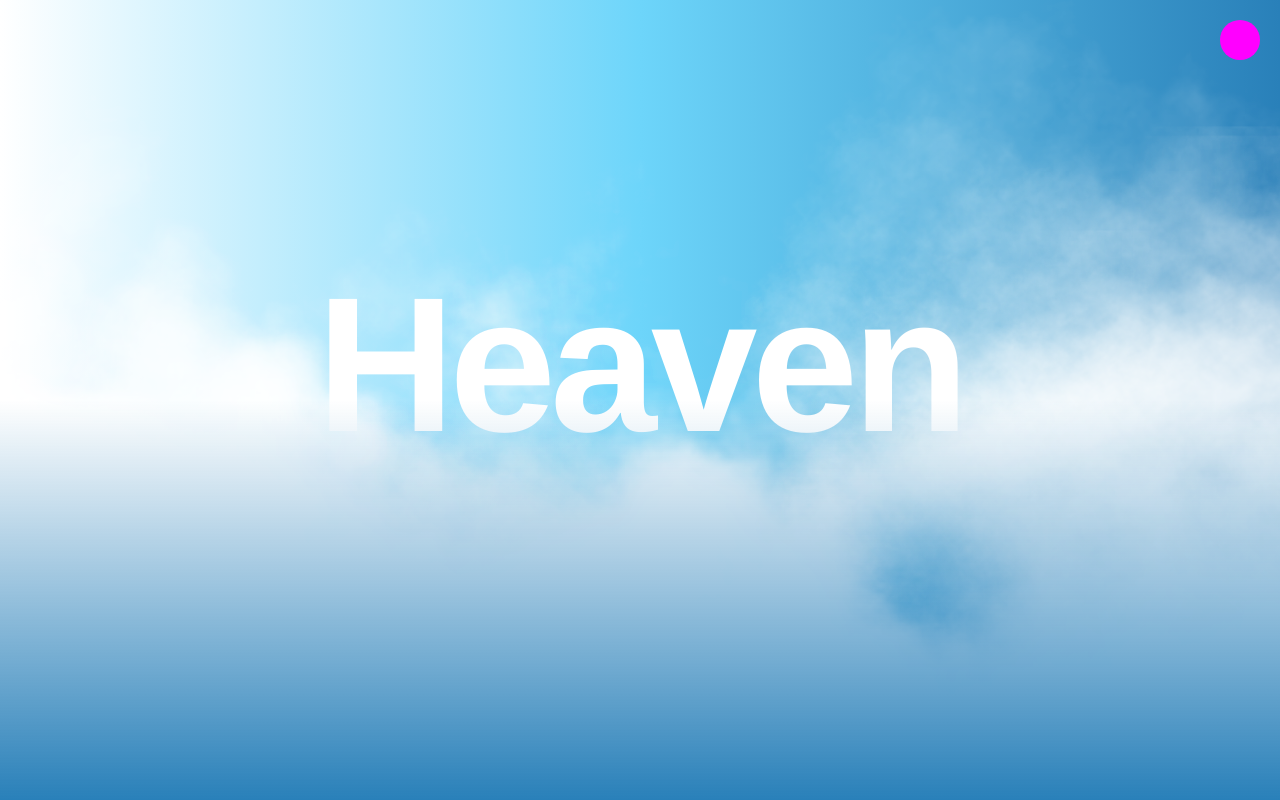
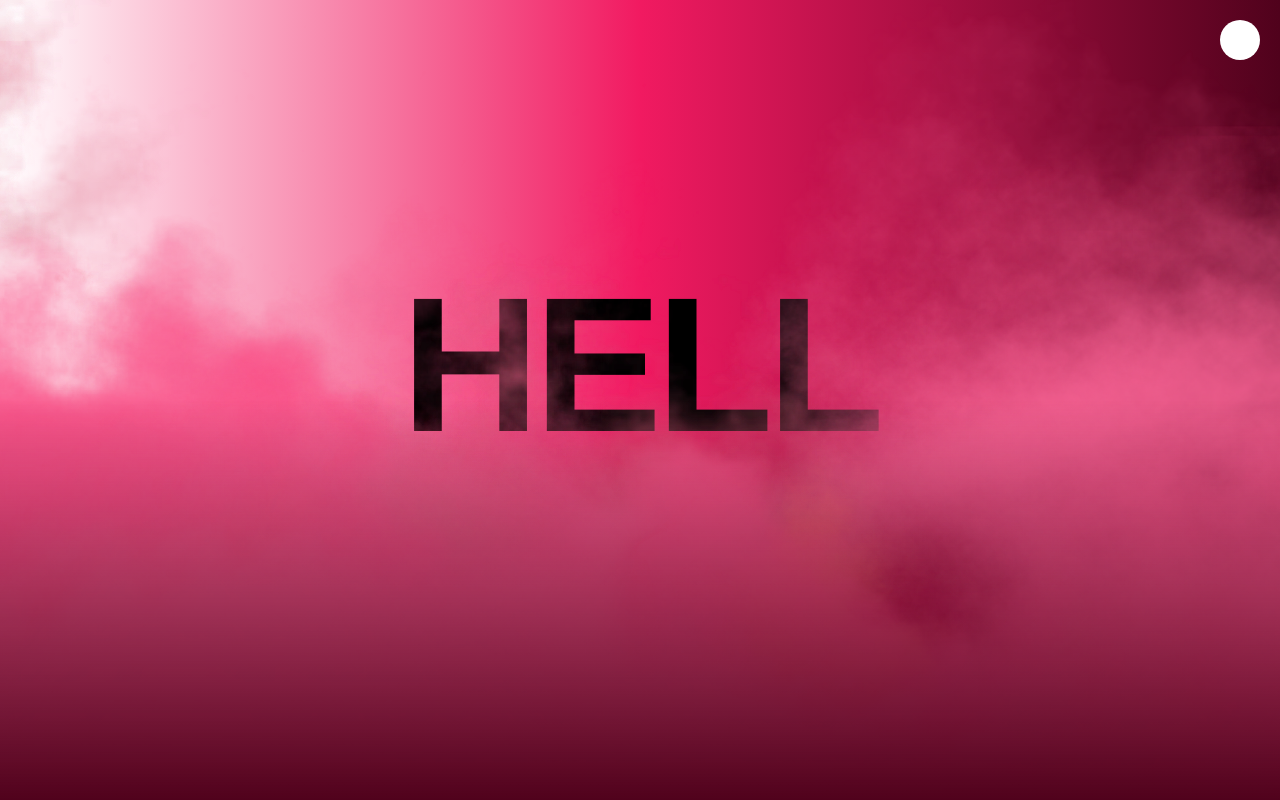
Before and after one commit to sgarcia2505/example-heaven-hell-effect, a plain HTML site: page index.html in a window 1280 px wide. Both pictures are taken after a click on the button 1240 px from the left and 40 px from the top of the page. Drawn offline with Linux system fonts and the light colour scheme.

Commit message:
heaven and hell effect finished

```diff
--- a/index.html
+++ b/index.html
@@ -9,7 +9,7 @@
         <link rel="stylesheet" href="./style.css"/>
     </head>
     <body>
-        <section class="main">
+        <section class="main heaven">
             <button class="mode"></button>
             <h1 class="title">Heaven</h1>
             <div class="clouds no-select">
--- a/main.js
+++ b/main.js
@@ -10,4 +10,79 @@ const section   = document.querySelector(selectors.section);
 const title     = document.querySelector(selectors.title);
 const clouds    = document.querySelectorAll(selectors.clouds);
 
-console.log(mode, section, title, clouds);
+const MODE_LIGHT    = 'heaven';
+const MODE_DARK     = 'hell';
+
+const getCurrentMode = () => {
+    let currentMode = null;
+
+    if(section.classList.contains(MODE_LIGHT)) {
+        currentMode = MODE_LIGHT;
+    } else if(section.classList.contains(MODE_DARK)) {
+        currentMode = MODE_DARK;
+    }
+
+    return currentMode;
+
+}
+
+const toggleTitle = () => {
+
+    const current = getCurrentMode();
+
+    const titleText = {};
+    titleText[MODE_DARK] = 'Hell';
+    titleText[MODE_LIGHT] = 'Heaven';
+
+    title.innerText = titleText[current];
+
+}
+
+const toggleMainClass = () => {
+
+    const current = getCurrentMode();
+
+    section.classList.remove(MODE_LIGHT, MODE_DARK);
+
+    if(current === MODE_LIGHT) {
+
+        section.classList.add(MODE_DARK);
+
+    } else if(current === MODE_DARK) {
+
+        section.classList.add(MODE_LIGHT);
+
+    }
+
+
+}
+
+const toggleClouds = () => {
+
+    const current = getCurrentMode();
+
+    const regex  = /img\/(heaven|hell)/;
+    const newSrc = `img/${current}`;
+
+    clouds.forEach((img) => {
+        const imgSrc = img.src.replace(regex, newSrc);
+
+        img.src = imgSrc;
+
+    });
+}
+
+const toggleMode = (e) => {
+
+    //mudar a classe da section.main (adicionar .haven .hel)
+    toggleMainClass();
+
+    //mudar titulo
+    toggleTitle();
+
+    //mudar as nuvens
+    toggleClouds();
+
+}
+
+mode.addEventListener('click', toggleMode);
--- a/style.css
+++ b/style.css
@@ -24,9 +24,18 @@ section.main {
     display: flex;
     justify-content: center;
     align-items: center;
+}
+
+section.main.heaven {
     background: #2980b9;
     background: -webkit-linear-gradient(to right, #ffffff, #6dd5fa,#2980b9);
     background: linear-gradient(to right, #ffffff, #6dd5fa,#2980b9);
+}
+
+section.main.hell {
+    background: #50021c;
+    background: -webkit-linear-gradient(to right, #ffffff, #f11a61,#50021c);
+    background: linear-gradient(to right, #ffffff, #f11a61,#50021c);
 }
 
 section.main:after {
@@ -35,11 +44,21 @@ section.main:after {
     bottom: 0;
     width: 100%;
     height: 50%;
+
+}
+
+section.main.heaven::after {
     background:  transparent;
     background:  -webkit-linear-gradient(to top, #2980b9, transparent);
     background:  linear-gradient(to top, #2980b9, transparent);
+}
 
+section.main.hell::after {
+    background:  transparent;
+    background:  -webkit-linear-gradient(to top, #50021c, transparent);
+    background:  linear-gradient(to top, #50021c, transparent);
 }
+
 
 section.main .mode {
     position: fixed;
@@ -50,15 +69,33 @@ section.main .mode {
     border: none;
     outline: none;
     border-radius: 50px;
-    background-color: #f0f;
+    cursor: pointer;
+}
+
+section.main.heaven .mode {
+    background-color: black;
+}
+
+section.main.hell .mode {
+    background-color: white;
 }
 
 section.main .title {
     font-size: 12rem;
     letter-spacing: -6px;
-    color:#ffffff;
     position: relative;
     top: -36px;
+}
+
+section.main.heaven .title {
+    color: #ffffff;
+    text-transform: none;
+}
+
+
+section.main.hell .title {
+    color: #000;
+    text-transform: uppercase;
 }
 
 section.main .clouds {
```
